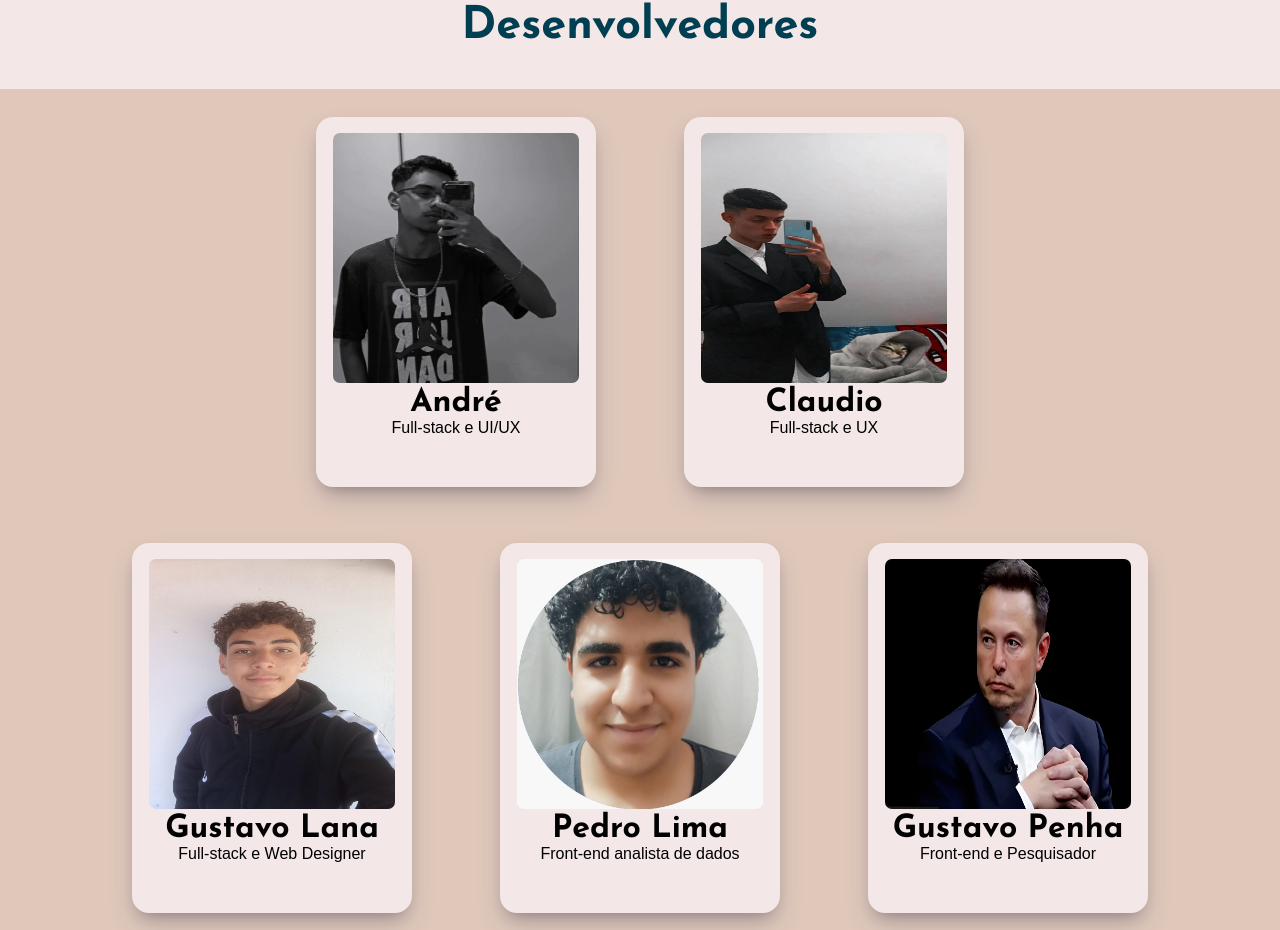
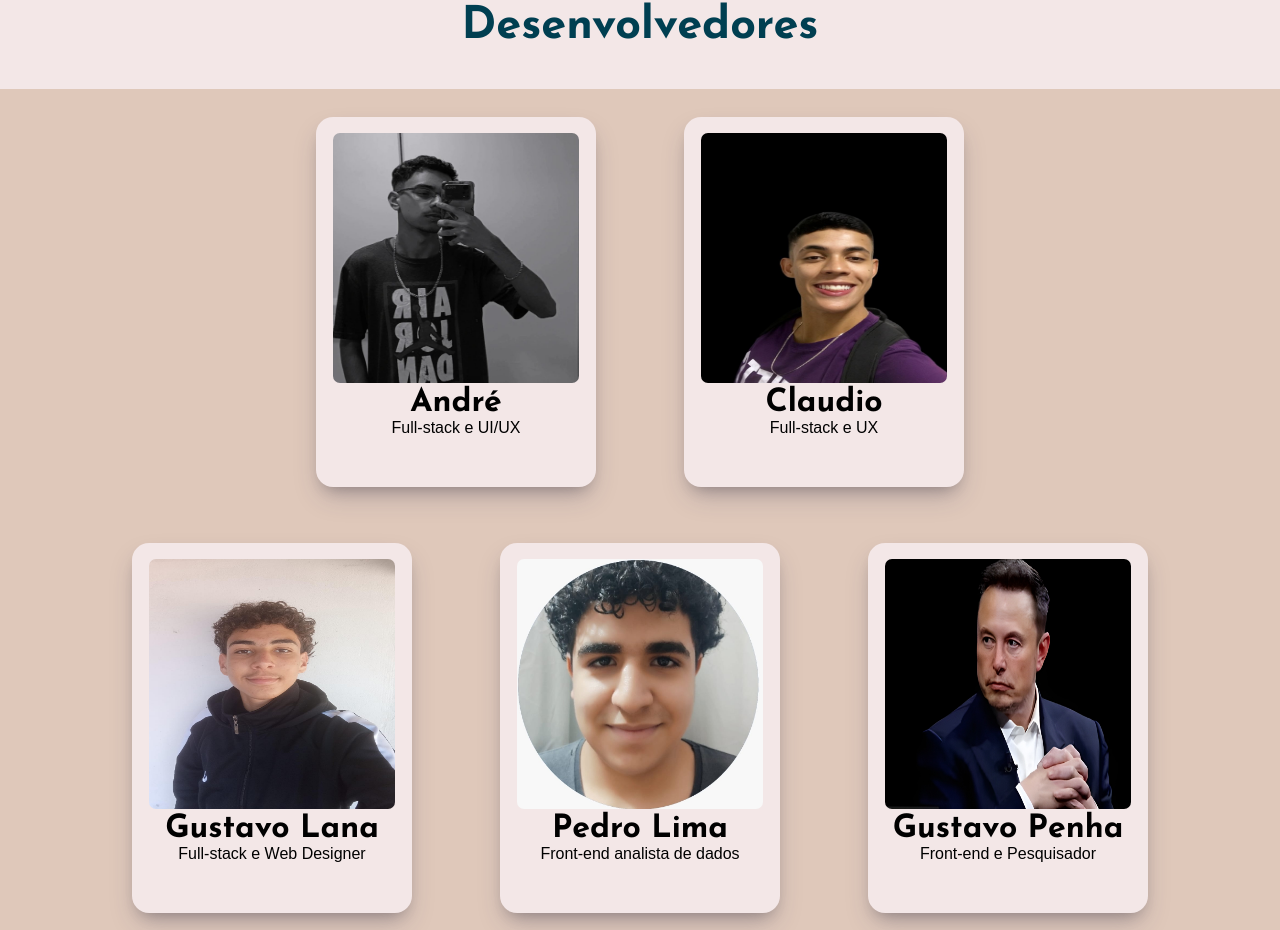
Before and after one commit to andre01-dev/TCC, a React (Vite) app in the folder frontend/: page /quemsomos in a window 1280 px wide. Shown: the part 2978-3908 px from the top of the page. Built offline with nearby package versions, Linux system fonts and the light colour scheme; a web font is replaced by a local one.

Commit message:
TCC CONCLUIDO

```diff
--- a/frontend/src/pages/somos.jsx
+++ b/frontend/src/pages/somos.jsx
@@ -73,7 +73,7 @@ export default function Somos() {
     "nome": "André",
     "descricao": "Full-stack e UI/UX"
   }, {
-    "imagem": <img src="src/assets/images/jose.jpeg" alt='imagem' />,
+    "imagem": <img src="src/assets/images/claudio.jpg" alt='imagem' />,
     "nome": "Claudio",
     "descricao": "Full-stack e UX"
   }]
```
Also changed, not shown: frontend/src/assets/images/claudio.jpg (added).
